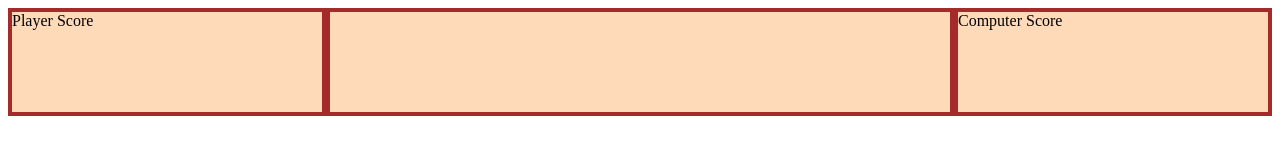
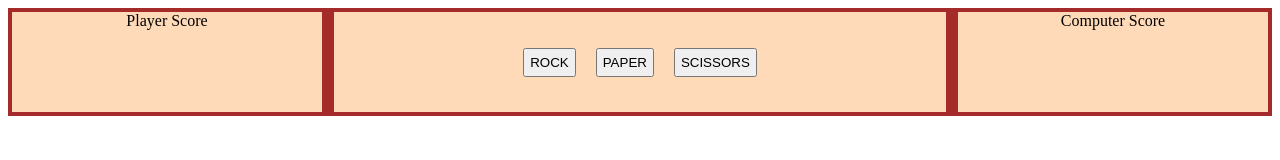
Before and after one commit to Myster1o619/rock_paper_scissors, a plain HTML site: page index.html in a window 1280 px wide. Drawn offline with Linux system fonts and the light colour scheme.

Commit message:
Update index.html
- Add rock, paper, scisscors buttons
- Add basic styling/formatting in stylesheet

```diff
--- a/index.html
+++ b/index.html
@@ -11,10 +11,15 @@
 <body>
     <div class="flex-container">
         <div class="one">Player Score</div>
-        <div class="two"></div>
+        <div class="two" style="display: flex; align-items: center; justify-content: center;">
+            <div class="button-container" style="display: flex; align-items: center; justify-content: center;">
+                <button>ROCK</button>
+                <button>PAPER</button>
+                <button>SCISSORS</button>
+            </div>
+        </div>
         <div class="three">Computer Score</div>
     </div>
-
     <script src="script.js"></script>
 </body>
 
--- a/style.css
+++ b/style.css
@@ -14,3 +14,12 @@
 .flex-container .two {
     flex: 2 1 0%;
 }
+
+.one, .three {
+    text-align: center;
+}
+
+button {
+    padding: 5px;
+    margin: 10px;
+}
```
